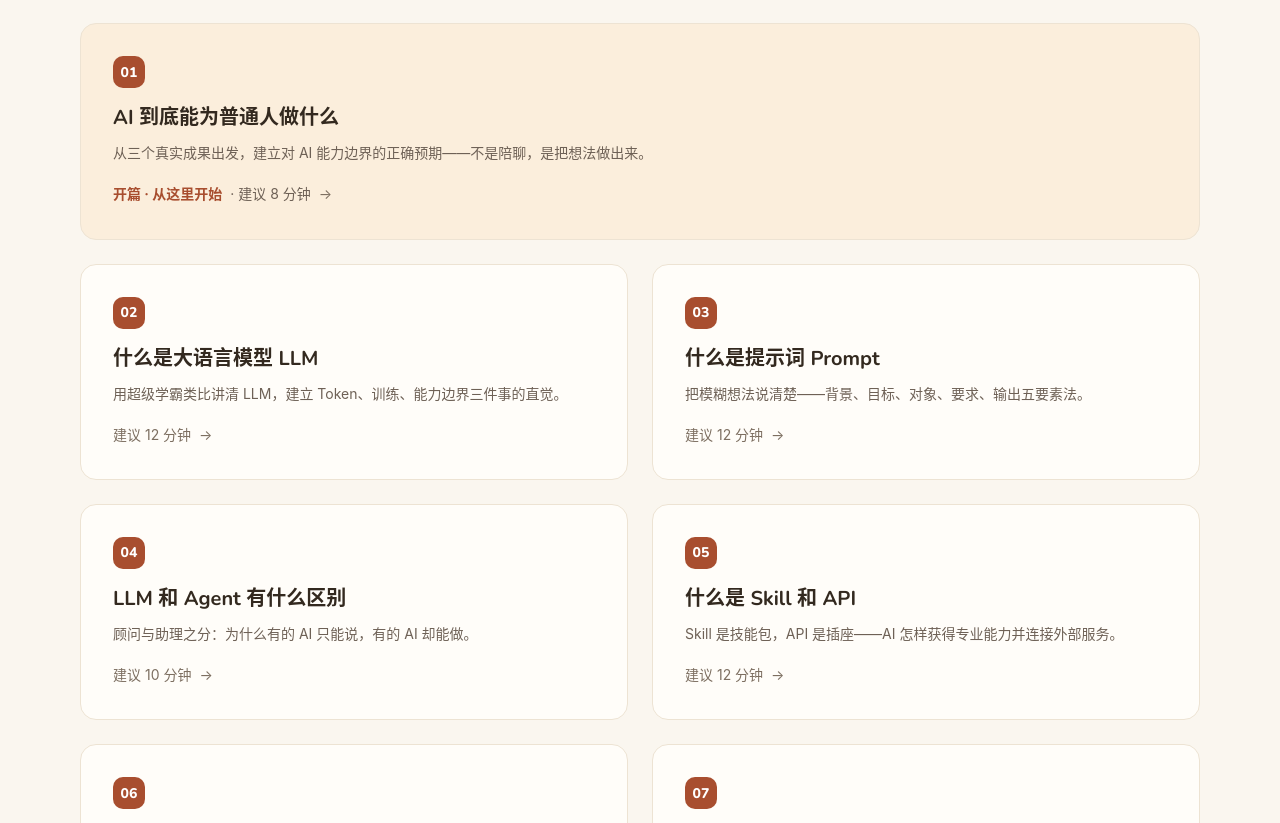
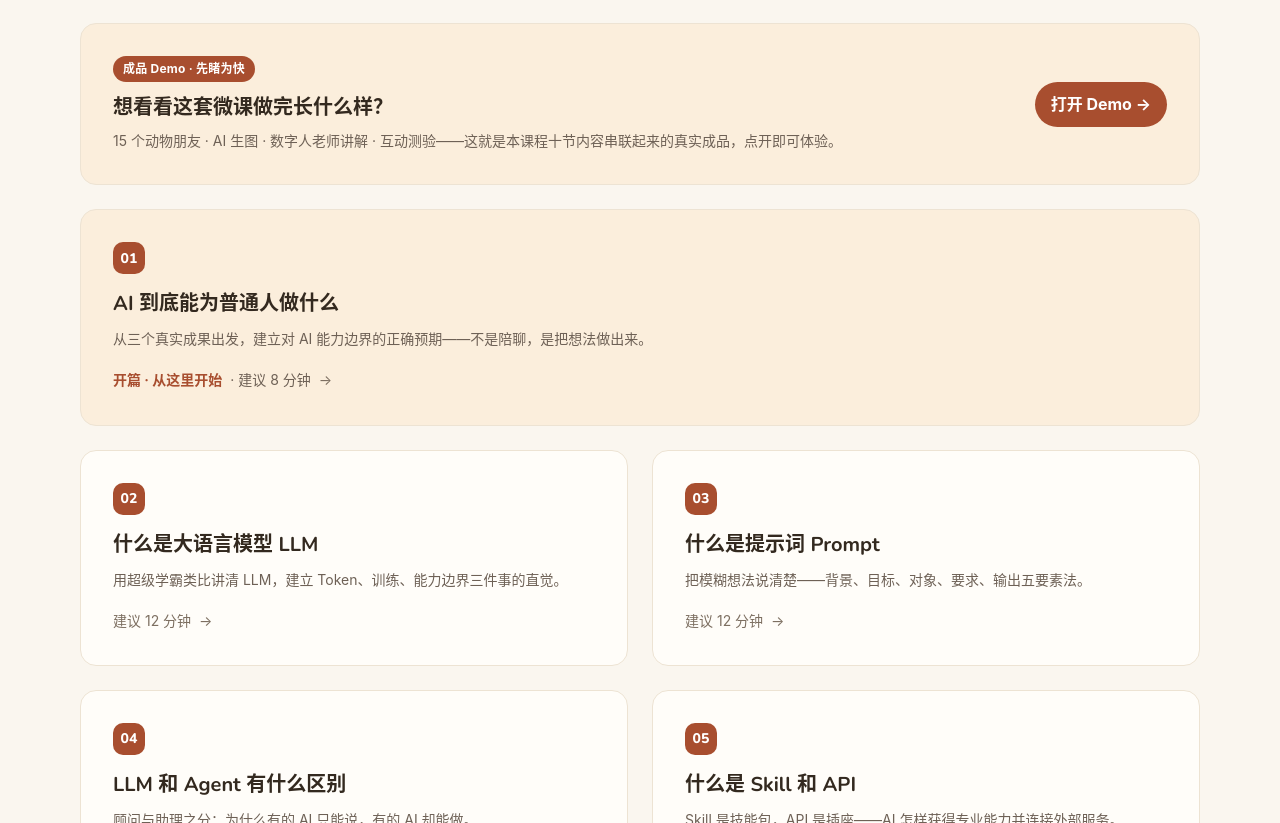
Before and after one commit to techdou/aigc-mini-course, a website: page index.html in a window 1280 px wide. Shown: the part 1221-2044 px from the top of the page. Drawn offline with nearby package versions, Linux system fonts and the light colour scheme.

Commit message:
fix: 补回 demo 入口——首页加 demo-banner 卡片 + 恢复 lesson-01 的 demo-cta
问题：v5.0 重写 build.js 时丢失了原有 lesson-01 的 demo-cta 入口，
首页也从未加过 demo 入口，导致贯穿项目成品（demo/index.html）
在站点里无链接可达。

修复：
- 首页：海报 banner 下方新增 card--demo-banner（占满整行，文字+按钮双栏，
  醒目的 amber-soft 背景，点击新窗口打开 demo/index.html）
- lesson-01：恢复 demo-cta（原 78ce4e4 版本的完整 HTML，在正文末尾、
  小结前，只有第 1 节显示）
- site.css：新增 .card--demo-banner / .demo-banner__* 样式

```diff
--- a/assets/site.css
+++ b/assets/site.css
@@ -619,3 +619,62 @@ a:hover { background: var(--accent-soft); }
   object-fit: cover;
   object-position: center;
 }
+
+/* ============================================================
+   v5.0 成品 Demo 入口 banner（首页，海报下方，引导体验贯穿项目）
+   与 card--feature 等宽，左右双栏（文字+按钮）
+   ============================================================ */
+.card--demo-banner {
+  background: var(--amber-soft);
+}
+.demo-banner__inner {
+  display: flex;
+  align-items: center;
+  justify-content: space-between;
+  gap: var(--space-5);
+  width: 100%;
+  flex-wrap: wrap;            /* 窄屏自动换行 */
+}
+.demo-banner__text {
+  display: flex;
+  flex-direction: column;
+  gap: var(--space-1);
+  flex: 1 1 320px;
+}
+.demo-banner__badge {
+  display: inline-block;
+  width: fit-content;
+  padding: 2px 10px;
+  background: var(--accent-strong);
+  color: #fff;
+  font-size: var(--text-xs, 12px);
+  font-weight: var(--fw-bold, 700);
+  border-radius: var(--r-pill);
+  letter-spacing: 0.02em;
+  margin-bottom: var(--space-1);
+}
+.demo-banner__text strong {
+  font-family: var(--font-display);
+  font-size: var(--text-h4, 1.25rem);
+  color: var(--coffee-1);
+}
+.demo-banner__text p {
+  margin: 0;
+  color: var(--coffee-3);
+  font-size: var(--text-sm, 14px);
+  line-height: 1.6;
+}
+.demo-banner__btn {
+  flex: 0 0 auto;
+  display: inline-flex;
+  align-items: center;
+  padding: var(--space-2) var(--space-4);
+  background: var(--accent-strong);
+  color: #fff;
+  border-radius: var(--r-pill);
+  font-weight: var(--fw-bold, 700);
+  white-space: nowrap;
+}
+.card--demo-banner:hover .demo-banner__btn {
+  background: color-mix(in srgb, var(--accent-strong) 90%, #000 10%);
+}
--- a/index.html
+++ b/index.html
@@ -33,6 +33,16 @@
     <div class="catalog__grid">
       <a class="card card--feature card--hero-banner" href="intro.html">
       <img src="assets/promo/01_课程主视觉海报.png" alt="课程主视觉：普通人也能学会的 AIGC 实战入门" class="hero-banner__img" loading="lazy" />
+    </a>
+      <a class="card card--feature card--demo-banner" href="demo/index.html" target="_blank" rel="noopener">
+      <div class="demo-banner__inner">
+        <div class="demo-banner__text">
+          <span class="demo-banner__badge">成品 Demo · 先睹为快</span>
+          <strong>想看看这套微课做完长什么样？</strong>
+          <p>15 个动物朋友 · AI 生图 · 数字人老师讲解 · 互动测验——这就是本课程十节内容串联起来的真实成品，点开即可体验。</p>
+        </div>
+        <span class="demo-banner__btn">打开 Demo →</span>
+      </div>
     </a>
       <a class="card card--feature" href="lesson-01.html">
       <span class="card__num">01</span>
```
Also changed, not shown: lesson-01.html (+12 -0 lines), lesson-02.html (+1 -0 lines), lesson-03.html (+1 -0 lines), lesson-04.html (+1 -0 lines), lesson-05.html (+1 -0 lines), lesson-06.html (+1 -0 lines), lesson-07.html (+1 -0 lines), lesson-08.html (+1 -0 lines), lesson-09.html (+1 -0 lines), lesson-10.html (+1 -0 lines), scripts/build.js (+25 -0 lines).
